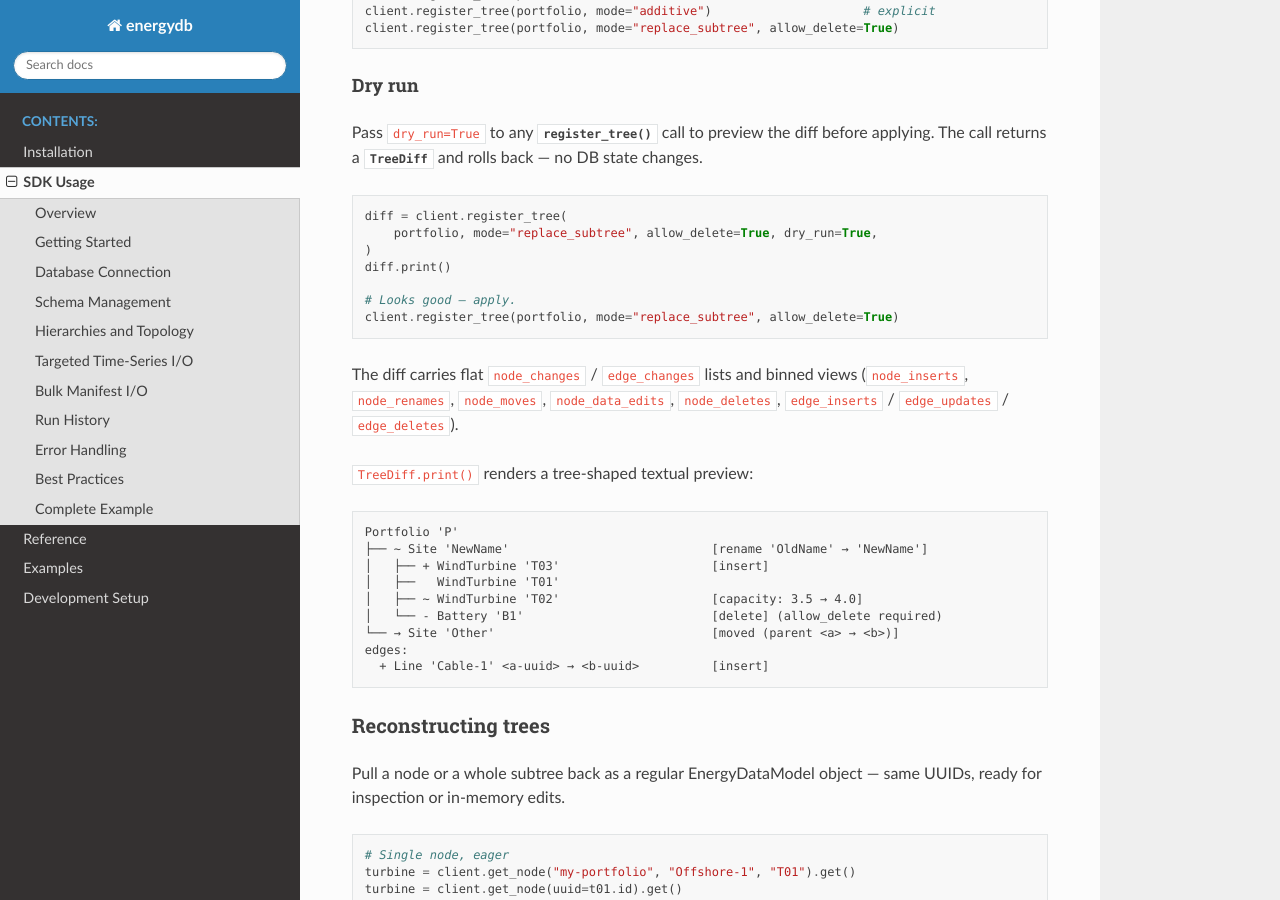
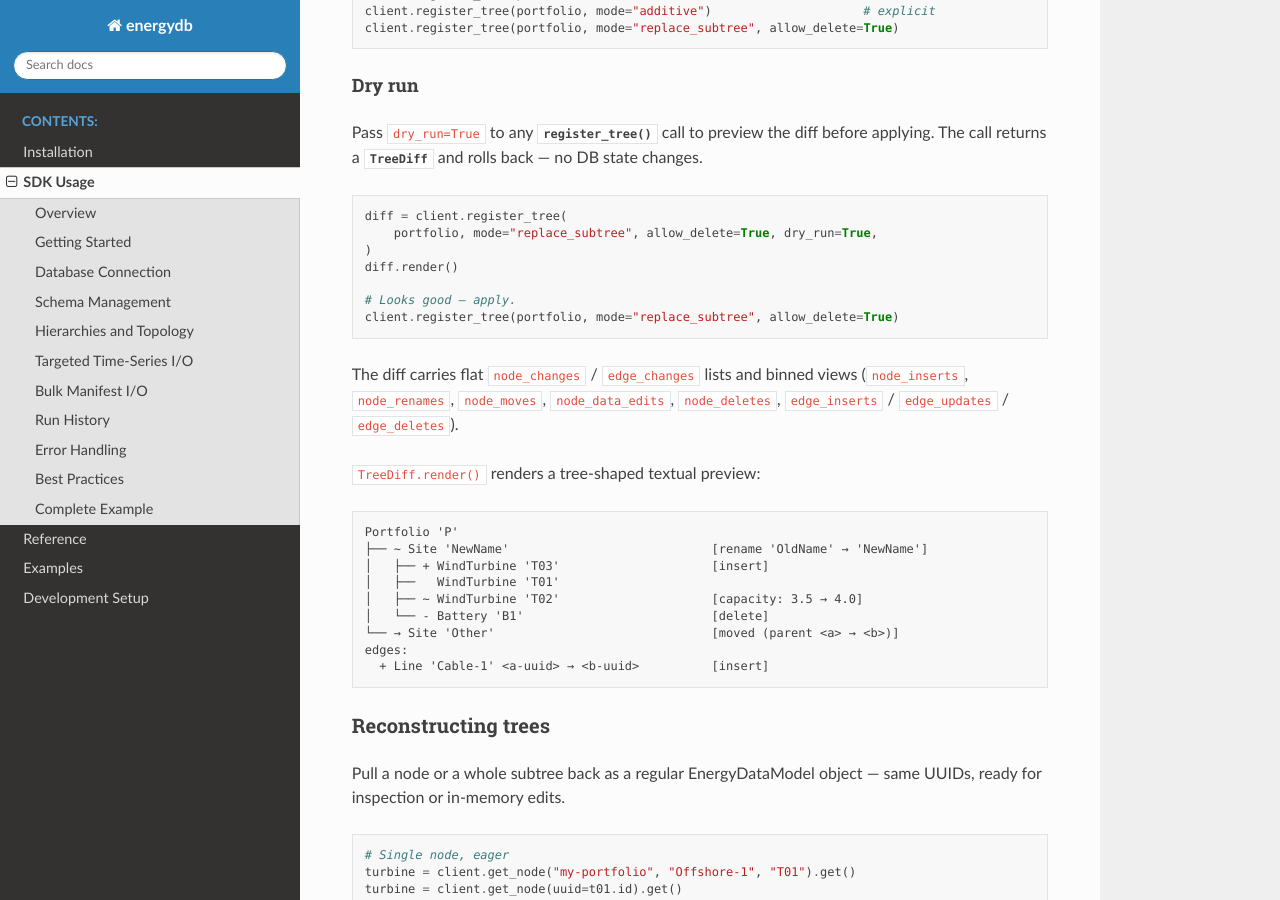
Before and after one commit to rebase-energy/energydb, a Sphinx documentation site: the page built from docs/sdk.rst, in a window 1280 px wide and 900 px high, scrolled down 3315 px. Built offline with Sphinx 7.4.7 and the Read the Docs theme 3.1.0, drawn with Linux system fonts in a browser that asks for light colours; pages that are not in the unit, such as notebooks, are missing from menus.

Commit message:
docs(energydb): catch up notebook + sdk.rst with TreeDiff.render() rename
The Phase 6 rename of TreeDiff.print() → TreeDiff.render() missed the
example notebook and the rst doc, which CI's --nbmake run flagged.

```diff
--- a/docs/sdk.rst
+++ b/docs/sdk.rst
@@ -193,7 +193,7 @@ preview the diff before applying. The call returns a
    diff = client.register_tree(
        portfolio, mode="replace_subtree", allow_delete=True, dry_run=True,
    )
-   diff.print()
+   diff.render()
 
    # Looks good — apply.
    client.register_tree(portfolio, mode="replace_subtree", allow_delete=True)
@@ -203,14 +203,14 @@ views (``node_inserts``, ``node_renames``, ``node_moves``,
 ``node_data_edits``, ``node_deletes``, ``edge_inserts`` / ``edge_updates``
 / ``edge_deletes``).
 
-``TreeDiff.print()`` renders a tree-shaped textual preview::
+``TreeDiff.render()`` renders a tree-shaped textual preview::
 
    Portfolio 'P'
    ├── ~ Site 'NewName'                            [rename 'OldName' → 'NewName']
    │   ├── + WindTurbine 'T03'                     [insert]
    │   ├──   WindTurbine 'T01'
    │   ├── ~ WindTurbine 'T02'                     [capacity: 3.5 → 4.0]
-   │   └── - Battery 'B1'                          [delete] (allow_delete required)
+   │   └── - Battery 'B1'                          [delete]
    └── → Site 'Other'                              [moved (parent <a> → <b>)]
    edges:
      + Line 'Cable-1' <a-uuid> → <b-uuid>          [insert]
@@ -669,7 +669,7 @@ Best Practices
    no delete-then-insert dance, no full tree round-trip.
 
 4. **Use ``dry_run=True`` before destructive ``replace_subtree``.** Inspect
-   the :class:`~energydb.TreeDiff` (or call ``.print()``) and confirm before
+   the :class:`~energydb.TreeDiff` (or call ``.render()``) and confirm before
    passing ``allow_delete=True``.
 
 5. **Pick a routing column per pipeline.** Mixing ``path`` and ``node_uuid``
```
Also changed, not shown: 1 other file.
